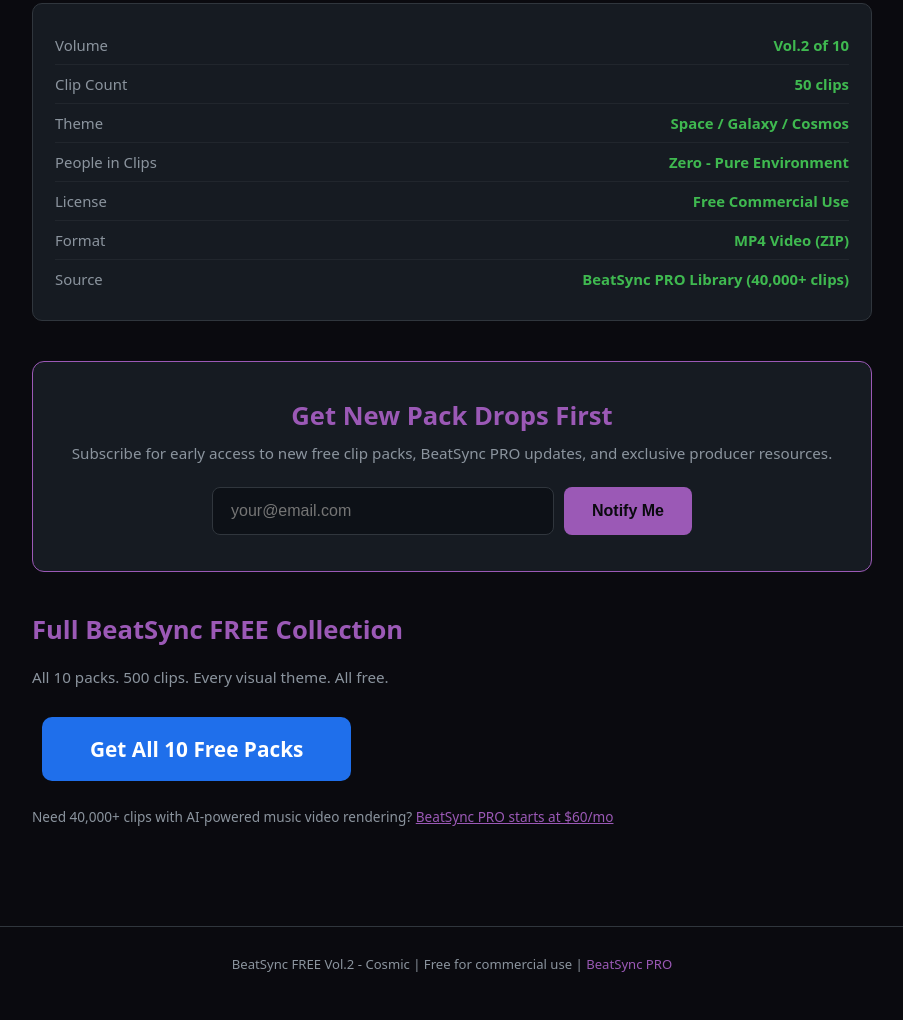
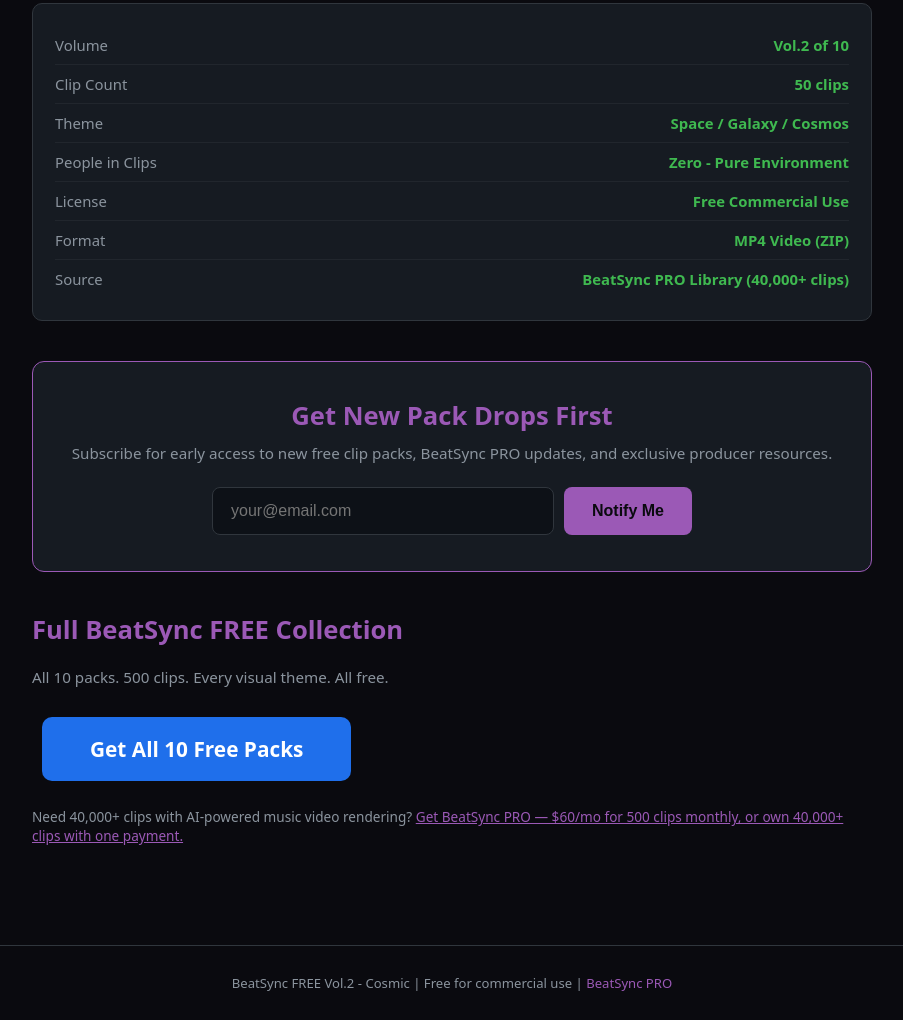
Before and after one commit to pachote/beatsync-free-cosmic-clips, a plain HTML site: page docs/index.html in a window 1280 px wide. Shown: the part 944-1964 px from the top of the page, without its empty margins (188-1091 px from the left). Drawn offline with Linux system fonts and the light colour scheme.

Commit message:
fix: update BeatSync PRO pricing CTA — show both monthly and lifetime options

```diff
--- a/docs/index.html
+++ b/docs/index.html
@@ -107,7 +107,7 @@
   <a href="https://beatsyncpro.ai/free-packs" class="cta-big" style="display:inline-block">Get All 10 Free Packs</a>
   <p style="color:#8b949e;font-size:0.85em;margin-top:16px">
     Need 40,000+ clips with AI-powered music video rendering?
-    <a href="https://beatsyncpro.ai" style="color:#9b59b6">BeatSync PRO starts at $60/mo</a>
+    <a href="https://beatsyncpro.ai/pricing.html" style="color:#9b59b6">Get BeatSync PRO &mdash; $60/mo for 500 clips monthly, or own 40,000+ clips with one payment.</a>
   </p>
 
 </div>
```
